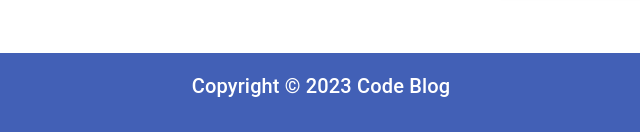
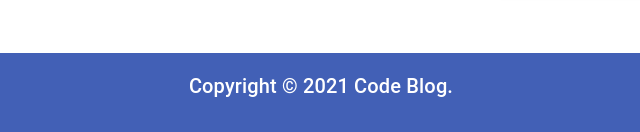
Before and after one commit to huzaifa-aslam/blog-site-with-gatsby, a Gatsby site: page / in a window 1280 px wide. Shown: the part 1288-1420 px from the top of the page, 319-959 px from the left. Built offline with nearby package versions, Linux system fonts and the light colour scheme; Gatsby itself is replaced by a stand-in of ours.

Commit message:
Update footer.jsx

```diff
--- a/src/components/Footer/footer.jsx
+++ b/src/components/Footer/footer.jsx
@@ -11,7 +11,7 @@ const Footer = () => {
         <div className="footer">
 
             <Typography style={{textAlign:'center'}}  variant="h6" component="h2">
-            Copyright © 2023 Code Blog
+            Copyright © 2021 Code Blog.
 
             </Typography>
             {/* <FacebookIcon color="primary" />
```
